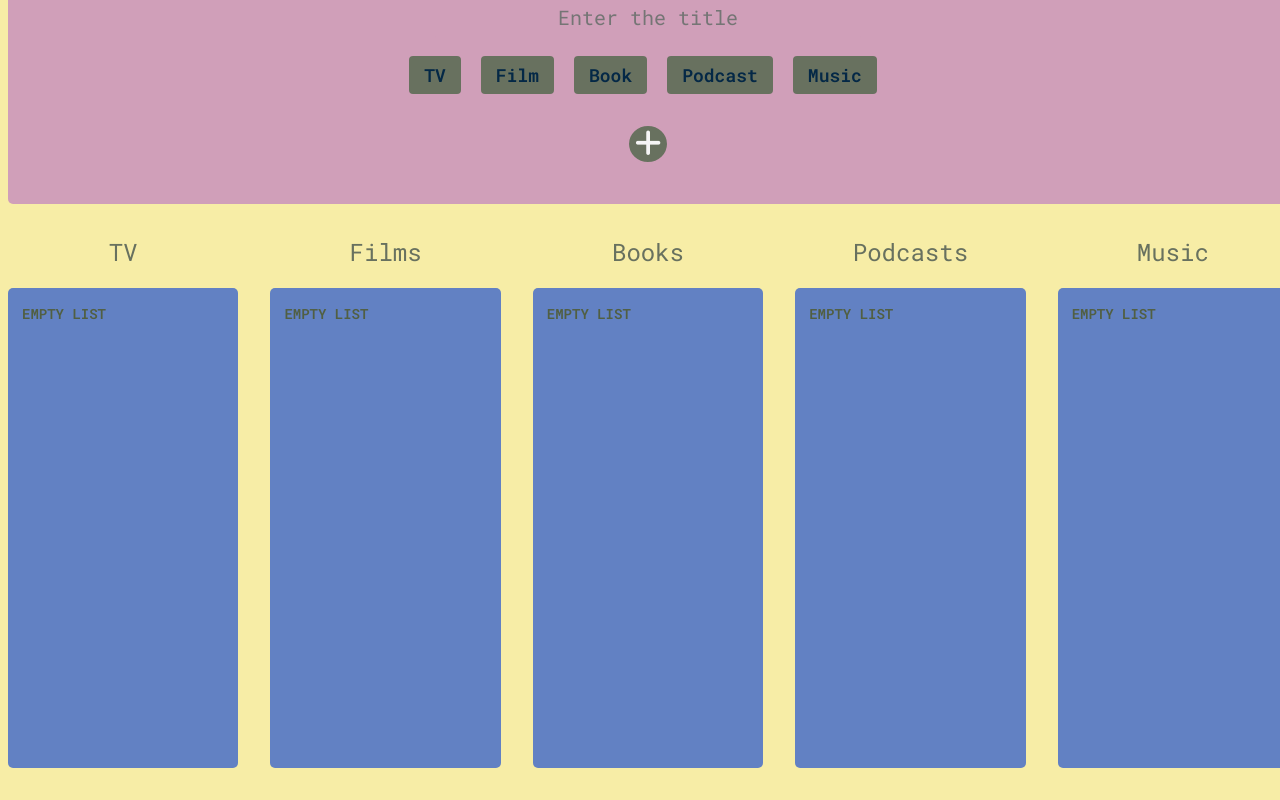
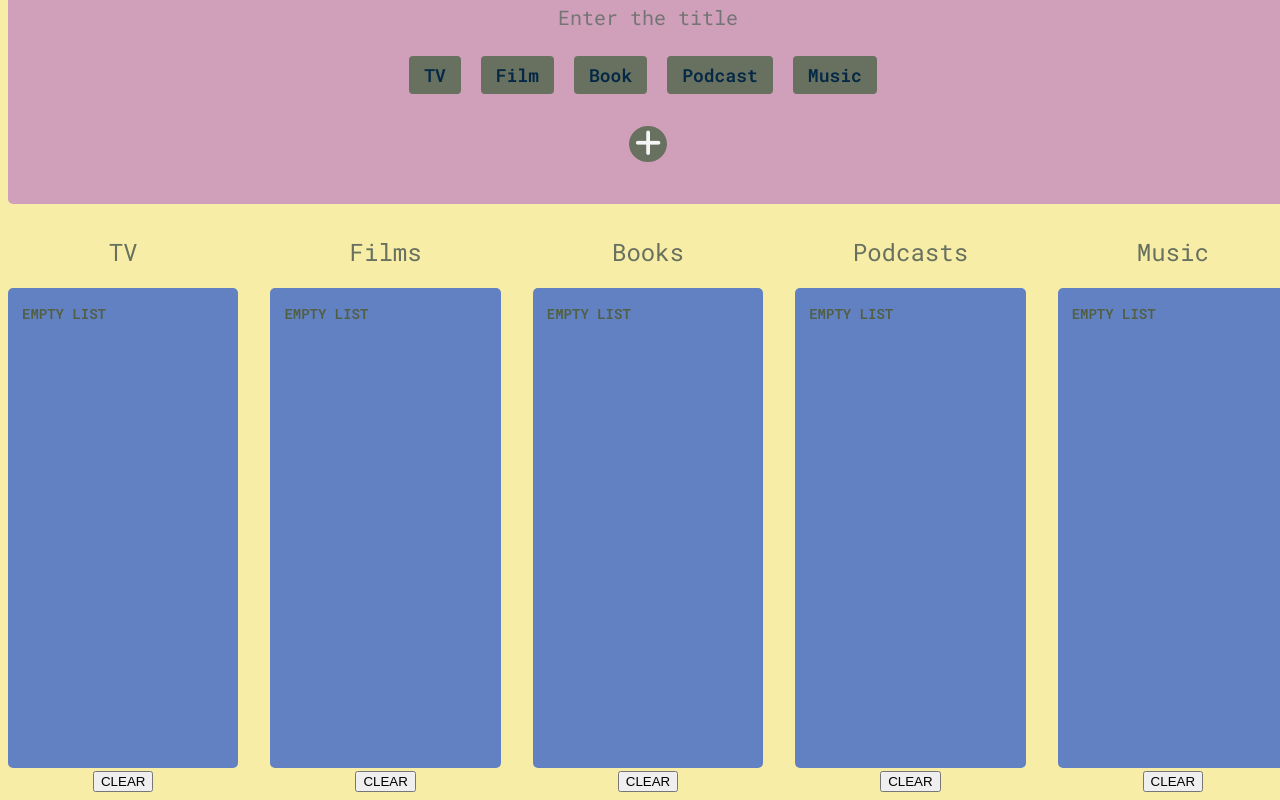
Before and after one commit to anniebalds/on-my-list-app, a React (Vite) app: page / in a window 1280 px wide. Shown: the part 197-997 px from the top of the page. Before the commit the page ends 973 px from the top, so only its background shows below. Built offline with nearby package versions, Linux system fonts and the light colour scheme.

Commit message:
clear button added

```diff
--- a/src/App.jsx
+++ b/src/App.jsx
@@ -65,6 +65,14 @@ function App() {
     localStorage.setItem('localItems', JSON.stringify(updatedItems))
   }
 
+  function clearList(list) {
+    console.log('clearing list', list)
+    //new allItems must include everything except list
+    let updatedItems = allItems.filter(item => !list.includes(item))
+    setAllItems(updatedItems)
+    localStorage.setItem('localItems', JSON.stringify(updatedItems))
+  }
+
 
   return (
     <div className="App">
@@ -75,6 +83,7 @@ function App() {
         handleChange={handleChange}
         listItem={listItem}
         setListItem={setListItem}
+        clearList={clearList}
       />
 
       <section className='list-container'>
@@ -83,30 +92,35 @@ function App() {
           list={allItems.filter((item) => item.category == 'tv')}
           handleDelete={handleDelete}
           handleComplete={handleComplete}
+          clearList={clearList}
         />
         <List
           title='Films'
           list={allItems.filter((item) => item.category == 'film')}
           handleDelete={handleDelete}
           handleComplete={handleComplete}
+          clearList={clearList}
         />
         <List
           title='Books'
           list={allItems.filter((item) => item.category == 'book')}
           handleDelete={handleDelete}
           handleComplete={handleComplete}
+          clearList={clearList}
         />
         <List
           title='Podcasts'
           list={allItems.filter((item) => item.category == 'podcast')}
           handleDelete={handleDelete}
           handleComplete={handleComplete}
+          clearList={clearList}
         />
         <List
           title='Music'
           list={allItems.filter((item) => item.category == 'music')}
           handleDelete={handleDelete}
           handleComplete={handleComplete}
+          clearList={clearList}
         />
       </section>
     </div>
--- a/src/components/List.jsx
+++ b/src/components/List.jsx
@@ -1,6 +1,6 @@
 import React from 'react'
 
-const List = ({ title, list, handleDelete, handleComplete }) => {
+const List = ({ title, list, handleDelete, handleComplete, clearList }) => {
 
 
 
@@ -22,6 +22,8 @@ const List = ({ title, list, handleDelete, handleComplete }) => {
         )}
       </div>
 
+      <button onClick={() => {clearList(list)}}>CLEAR</button>
+
     </section>
 
   )
```
Also changed, not shown: vite.config.js.timestamp-1668416860672.mjs (added, +10 -0 lines).
